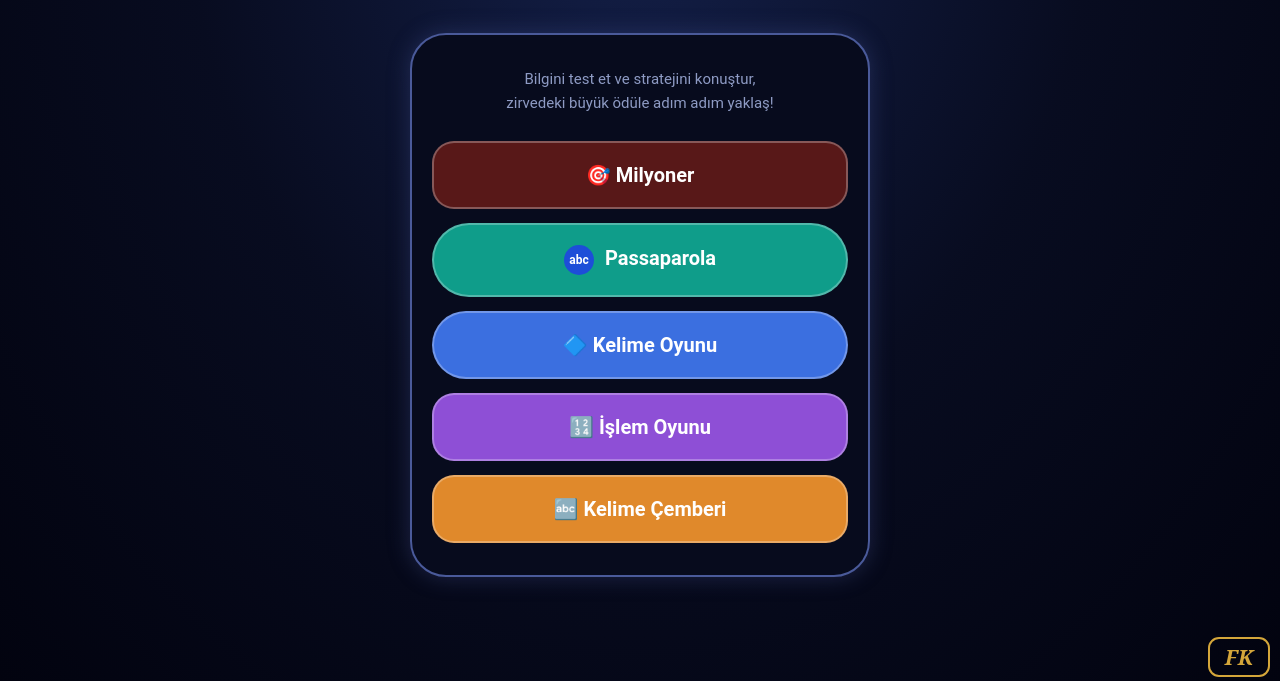
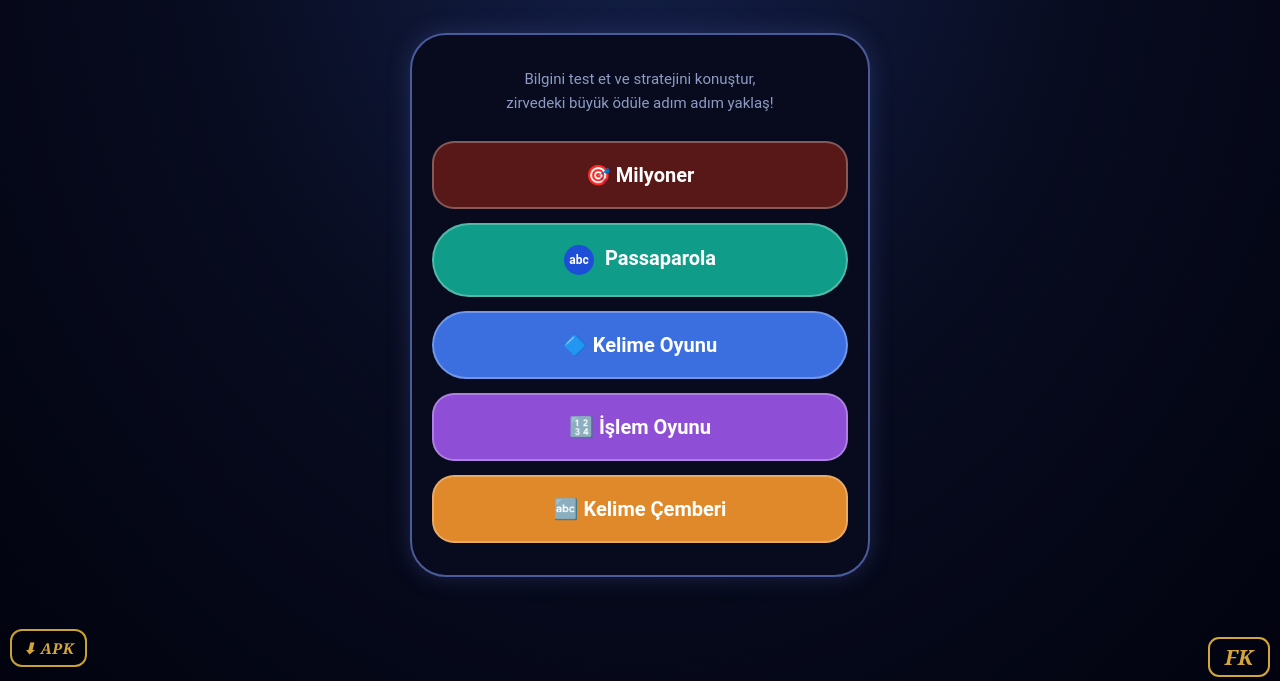
Before and after one commit to FatihKoc81/BilgiArenasi, a website: page index.html in a window 1280 px wide. Shown: the part 119-800 px from the top of the page. Drawn offline with Linux system fonts and the light colour scheme.

Commit message:
Update index.html

```diff
--- a/index.html
+++ b/index.html
@@ -230,6 +230,29 @@ menu();
 <script src="islem.js"></script>
 <script src="cember.js"></script>
 <script>
+// Ana sayfanın sol altına APK indirme butonu (uygulamanın içinde görünmez)
+(function () {
+  var APK_ADRES = "bilgi-arenasi.apk"; // APK dosyasının adı (repoya bu isimle yüklenecek) ya da tam adresi
+  if (window.Capacitor || (window.matchMedia && matchMedia("(display-mode: standalone)").matches)) return;
+  var st = document.createElement("style");
+  st.textContent = ".apk-btn{position:fixed;left:10px;bottom:calc(14px + env(safe-area-inset-bottom));z-index:5;display:flex;align-items:center;gap:5px;padding:7px 11px;border:2px solid #c9a032;border-radius:12px;background:rgba(0,0,0,.35);color:#d4a63a;font:italic 800 15px Georgia,'Times New Roman',serif;text-decoration:none;letter-spacing:.5px}.apk-btn:active{opacity:.7}.apk-btn.gizli{display:none}";
+  document.head.appendChild(st);
+  var a = document.createElement("a");
+  a.className = "apk-btn gizli";
+  a.href = APK_ADRES;
+  a.setAttribute("download", "");
+  a.textContent = "⬇ APK";
+  document.body.appendChild(a);
+  function guncelle() {
+    var ana = document.getElementById("ana");
+    var gor = ana && !ana.classList.contains("hidden") && getComputedStyle(ana).display !== "none";
+    a.classList.toggle("gizli", !gor);
+  }
+  guncelle();
+  setInterval(guncelle, 500);
+})();
+</script>
+<script>
 if ("serviceWorker" in navigator) {
   const eskiKontrol = navigator.serviceWorker.controller;
   let yenilendi = false;
```
